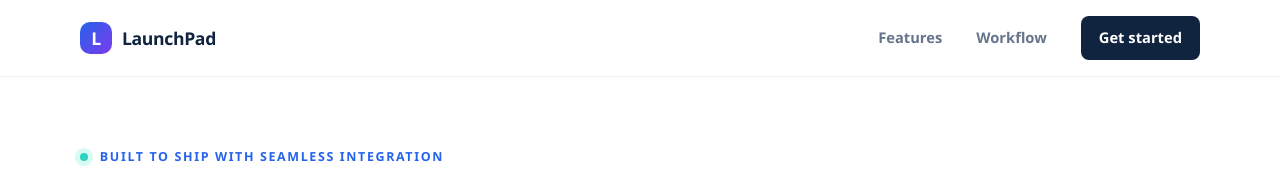
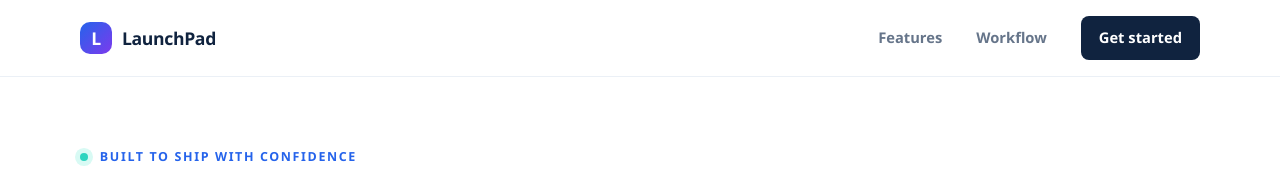
Before and after one commit to manndutiya23/static-website-cicd, a plain HTML site: page index.html in a window 1280 px wide. Shown: the top 191 px of the page. Drawn offline with Linux system fonts and the light colour scheme.

Commit message:
Demo automatic CI pipeline

```diff
--- a/index.html
+++ b/index.html
@@ -32,7 +32,7 @@
     <main id="home">
       <section class="hero container">
         <div class="hero-copy">
-          <p class="eyebrow"><span class="status-dot"></span> Built to ship with seamless integration</p>
+          <p class="eyebrow"><span class="status-dot"></span> Built to ship with confidence</p>
           <h1>Turn every commit into a <span>live experience.</span></h1>
           <p class="hero-text">
             A small, practical DevOps playground for learning how HTML, Docker, Nginx, and
```
